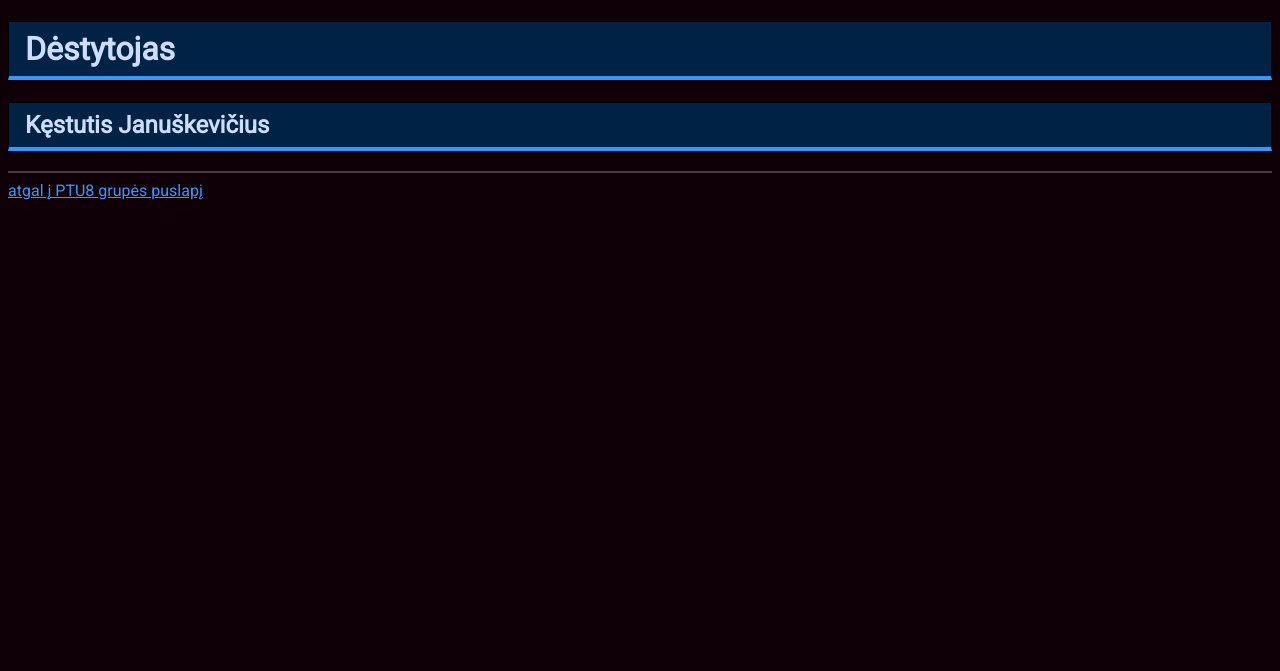
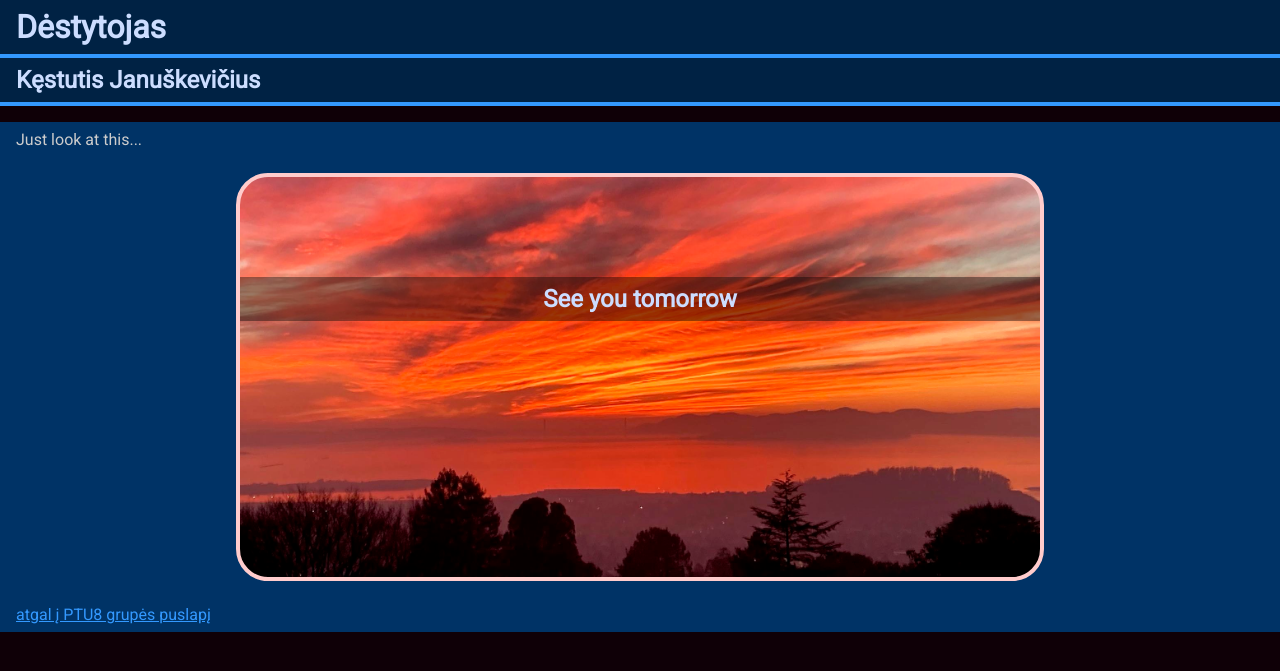
Before and after one commit to saltseeker/ptu8_frontend, a Flask app: page /destytojas/ in a window 1280 px wide. Shown: the top 671 px of the page. Run offline with Flask 2, Linux system fonts and the light colour scheme.

Commit message:
sunset with lecturer

```diff
--- a/static/style.css
+++ b/static/style.css
@@ -4,17 +4,53 @@ html {
     color: #ccc;
     background-color: rgb(15, 0, 7);
 }
+body {
+    margin: 0;
+    padding: 0;
+}
 a {
     color: #39f;
+}
+p {
+    padding: 8px 16px;
+}
+h1, h2 {
+    margin: 0;
 }
 h1, h2, h3, h4 {
     color: #ccddff;
     background-color: #024;
-    border: 1px solid black;
     border-bottom: 4px solid #39f;
     padding: 8px 16px;
 }
-hr {
+ul, ol {
+    padding-bottom: 16px;
+}
+.header {
+    background-color: #002848;
+    margin: 0;
+    padding-top: 0;
+}
+
+.content {
+    background-color: #036;
+}
+
+.sunset {
+    width: 80%;
+    max-width: 800px;
+    height: 400px;
+    background-image: url('sunset.jpg');
+    background-size: cover;
+    background-position: center bottom;
+    margin: 0 auto;
+    border: 4px solid #ffcccc;
+    border-radius: 32px;
+    text-align: center;
+}
+
+.sunset h2 {
+    margin-top: 100px;
     border: none;
-    border-bottom: 2px solid rgba(127, 127, 127, 0.5);
+    background-color: #00000066;
 }
--- a/templates/destytojas.html
+++ b/templates/destytojas.html
@@ -9,9 +9,16 @@
     <link href="/static/style.css" rel="stylesheet" type="text/css">
 </head>
 <body>
-    <h1>Dėstytojas</h1>
-    <h2>Kęstutis Januškevičius</h2>
-    <hr>
-    <a href="/">atgal į PTU8 grupės puslapį</a>
+    <div class="header">
+        <h1>Dėstytojas</h1>
+        <h2>Kęstutis Januškevičius</h2>
+    </div>
+    <div class="content">
+        <p>Just look at this...</p>
+        <div class="sunset">
+            <h2>See you tomorrow</h2>
+        </div>
+        <p><a href="/">atgal į PTU8 grupės puslapį</a></p>
+    </div>
 </body>
 </html>
--- a/templates/index.html
+++ b/templates/index.html
@@ -9,9 +9,11 @@
     <link href="/static/style.css" rel="stylesheet" type="text/css">
 </head>
 <body>
+    <div class="header">
         <h1>PTU8 Python Kursas</h1>
         <p>Mūsų super sėkminga ir smagi studentų grupė</p>
-    <hr>
+    </div>
+    <div class="content">
         <h3>Dėstytojas</h3>
         <ul>
             <li><a href="/destytojas/">Kęstutis Januškevičius</a></li>
@@ -20,5 +22,6 @@
         <ul>
             <li style="color: darkgray; text-decoration: line-through;">Vardenis Pavardenis</li>
         </ul>
+    </div>
 </body>
 </html>
```
Also changed, not shown: static/sunset.jpg (added). Lines whose indentation alone changed are shown as unchanged.
